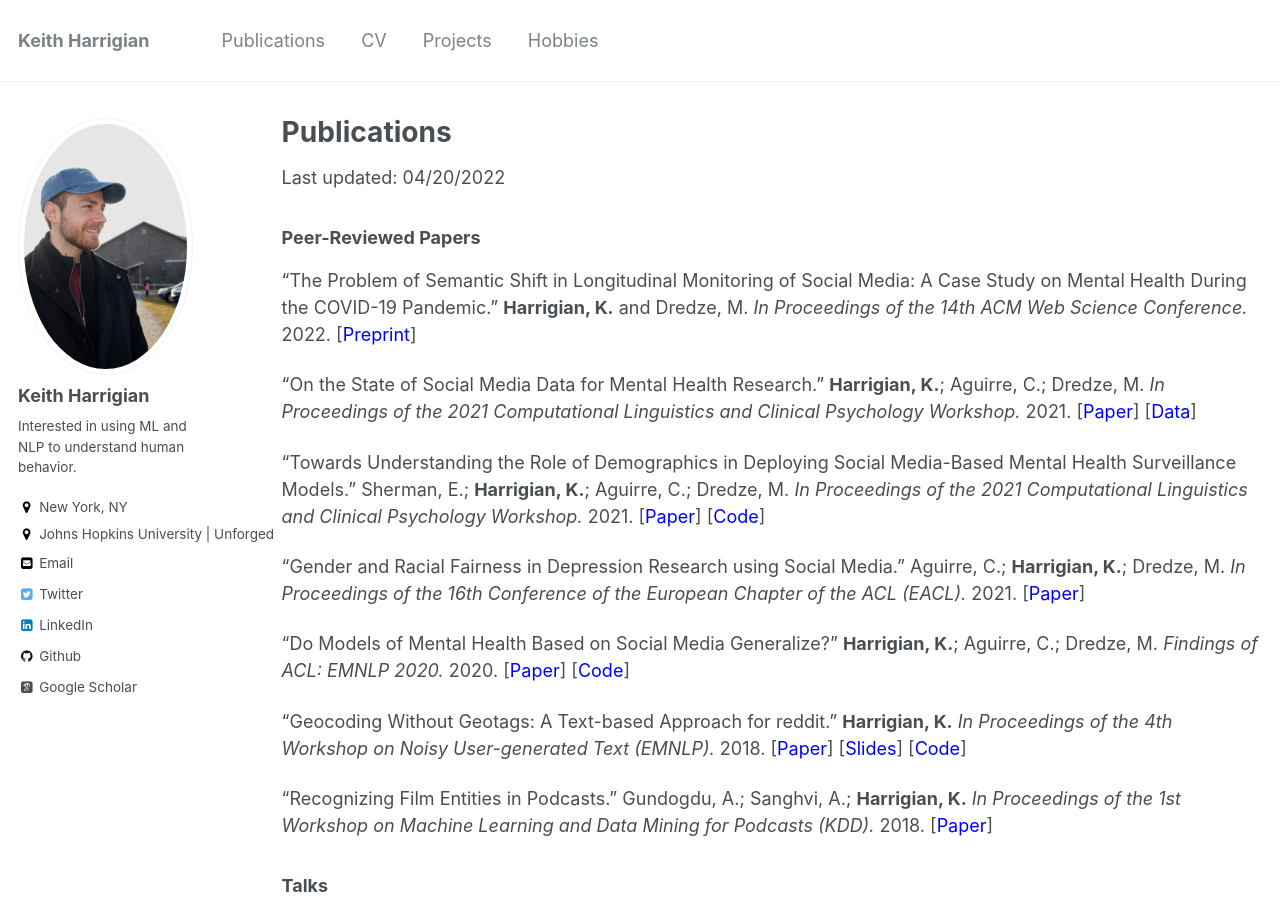
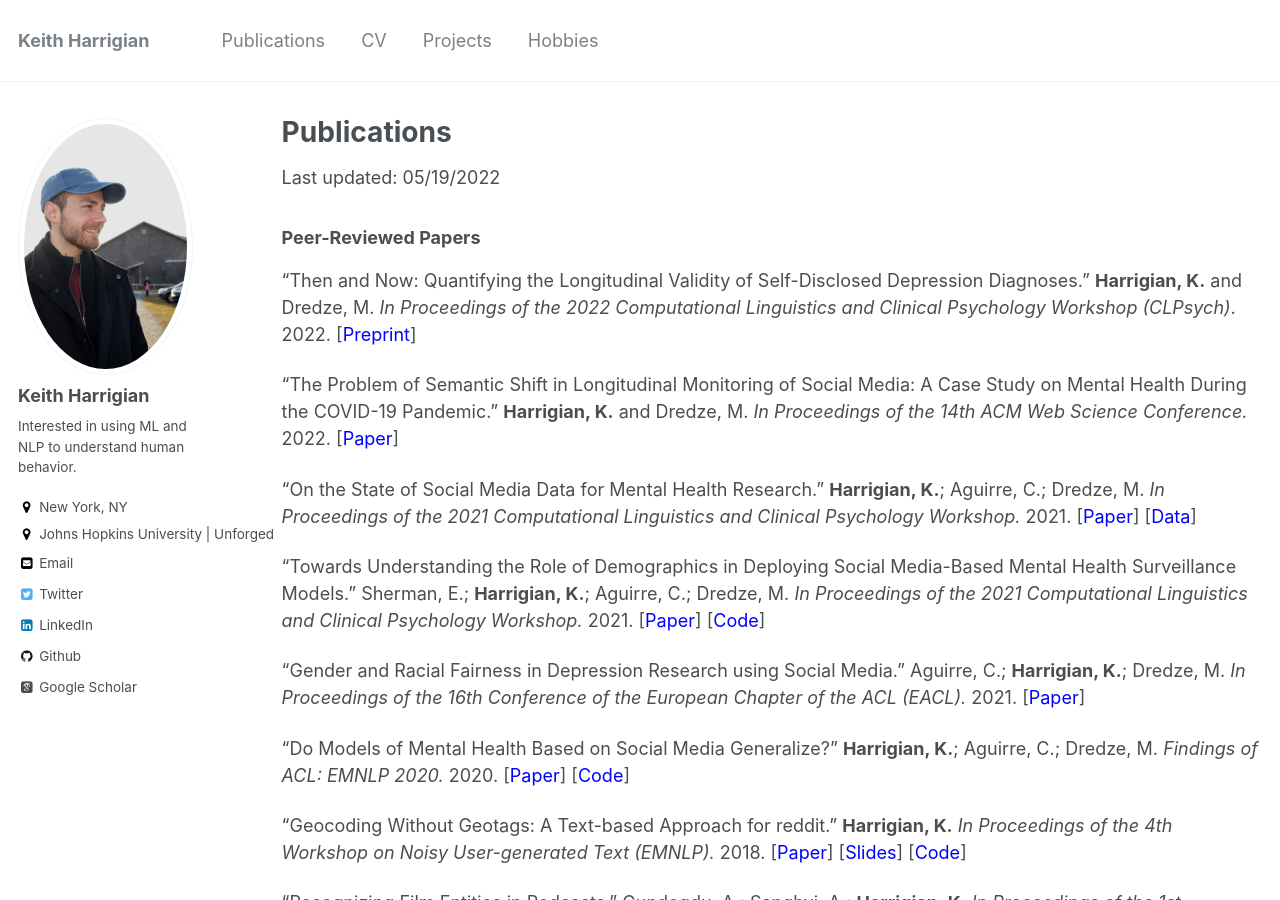
Before and after one commit to kharrigian/kharrigian.github.io, a Jekyll site: the page built from _pages/publications.md, in a window 1280 px wide and 900 px high. Built offline with Jekyll 4.4.1, drawn with Linux system fonts in a browser that asks for light colours; some web fonts are replaced.

Commit message:
Update accepted papers

```diff
--- a/_pages/publications.md
+++ b/_pages/publications.md
@@ -7,11 +7,13 @@ author_profile: true
 
 {% include base_path %}
 
-Last updated: 04/20/2022
+Last updated: 05/19/2022
 
 ### Peer-Reviewed Papers
 
-   "The Problem of Semantic Shift in Longitudinal Monitoring of Social Media: A Case Study on Mental Health During the COVID-19 Pandemic." **Harrigian, K.** and Dredze, M. *In Proceedings of the 14th ACM Web Science Conference.* 2022.  [[<span style="color:blue">Preprint</span>](https://kharrigian.github.io/files/SemanticShift_WebSci2022.pdf)]
+   "Then and Now: Quantifying the Longitudinal Validity of Self-Disclosed Depression Diagnoses." **Harrigian, K.** and Dredze, M. *In Proceedings of the 2022 Computational Linguistics and Clinical Psychology Workshop (CLPsych)*. 2022. [[<span style="color:blue">Preprint</span>](https://kharrigian.github.io/files/CLPsychThenAndNow.pdf)]
+
+   "The Problem of Semantic Shift in Longitudinal Monitoring of Social Media: A Case Study on Mental Health During the COVID-19 Pandemic." **Harrigian, K.** and Dredze, M. *In Proceedings of the 14th ACM Web Science Conference.* 2022.  [[<span style="color:blue">Paper</span>](https://kharrigian.github.io/files/SemanticShift_WebSci2022.pdf)]
 
    "On the State of Social Media Data for Mental Health Research." **Harrigian, K.**; Aguirre, C.; Dredze, M. *In Proceedings of the 2021 Computational Linguistics and Clinical Psychology Workshop.* 2021. [[<span style="color:blue">Paper</span>](https://aclanthology.org/2021.clpsych-1.2/)] [[<span style="color:blue">Data</span>]](https://github.com/kharrigian/mental-health-datasets)
 
```
Also changed, not shown: _pages/about.md (+3 -1 lines), 2 other files.
